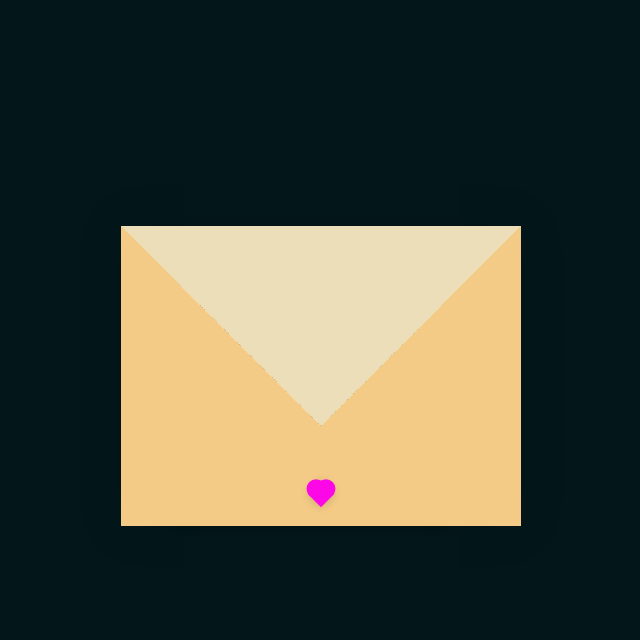
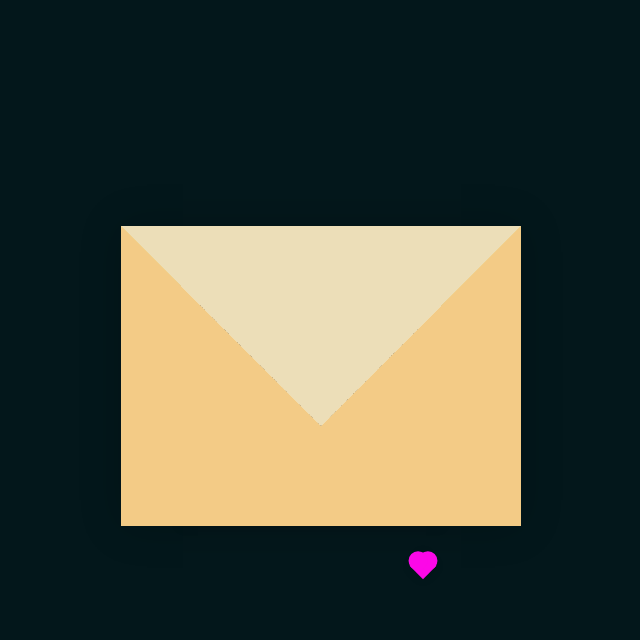
Before and after one commit to diegomoonga05-pixel/valentines-question, a plain HTML site: page index.html in a window 1280 px wide. Shown: the part 160-800 px from the top of the page, without its empty margins (319-959 px from the left). Drawn offline with Linux system fonts and the light colour scheme.

Commit message:
Update style2.css

```diff
--- a/style2.css
+++ b/style2.css
@@ -71,8 +71,8 @@ body{
 }
 .heart{
     position:absolute;
-    top:81%;
-    left:50%;
+    top:90%;
+    left:58%;
     width:19px;
     height:19px;
     background: var(--heart-color);
```
